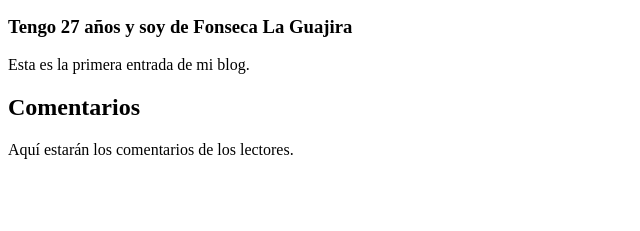
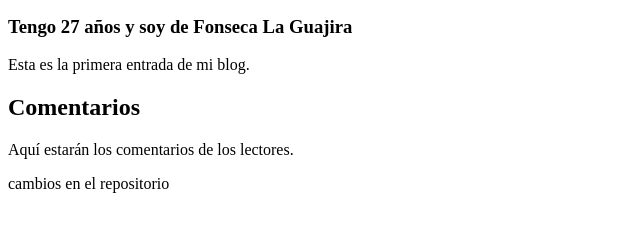
Before and after one commit to YisethBarrosB/blog_personal, a plain HTML site: page index.html in a window 1280 px wide. Shown: the part 105-336 px from the top of the page, without its empty margins (0-640 px from the left). Drawn offline with Linux system fonts and the light colour scheme.

Commit message:
Agregar nueva funcionalidad

```diff
--- a/index.html
+++ b/index.html
@@ -12,6 +12,7 @@
     <div id="comentarios">
       <h2>Comentarios</h2>
       <p>Aquí estarán los comentarios  de los lectores.</p>
+      <p> cambios en el repositorio</p>
     </div>
   </body>
 
```
